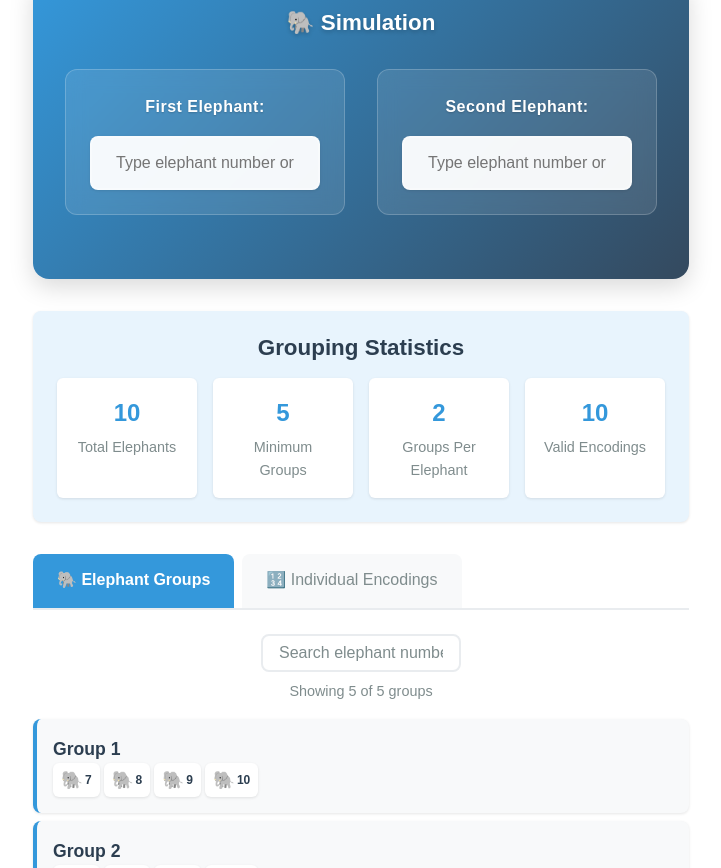
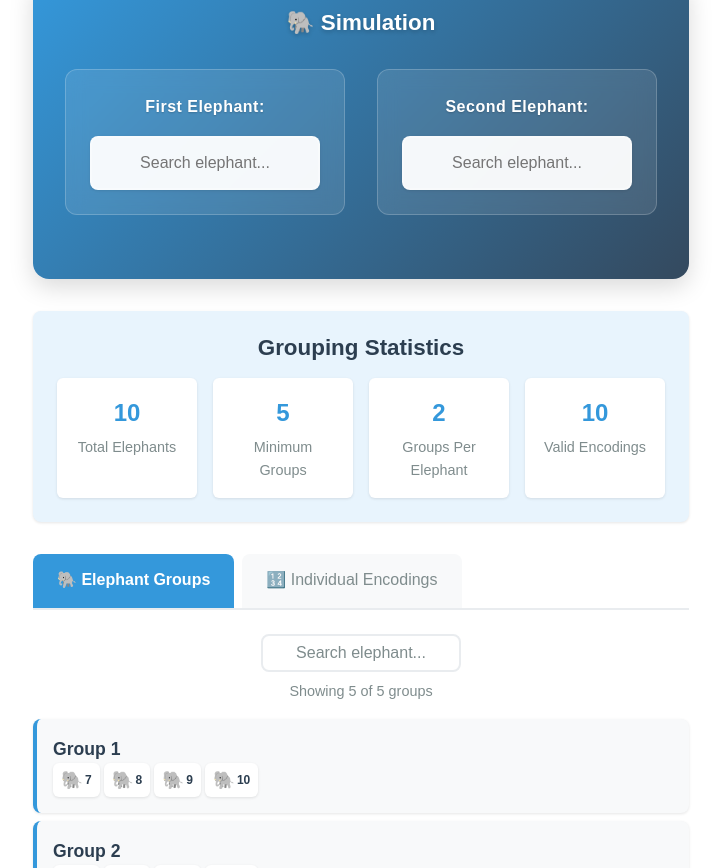
Before and after one commit to aglucky/elephant_race, a website: page src/index.html in a window 1280 px wide. Shown: the part 380-1248 px from the top of the page, without its empty margins (279-1000 px from the left). Drawn offline with Linux system fonts and the light colour scheme.

Commit message:
fix wording

```diff
--- a/src/index.html
+++ b/src/index.html
@@ -31,14 +31,14 @@
                 <div class="elephant-selector">
                     <label for="elephant1">First Elephant:</label>
                     <div class="combobox-container">
-                        <input type="text" id="elephant1Combobox" class="combobox-input" placeholder="Type elephant number or name..." autocomplete="off">
+                        <input type="text" id="elephant1Combobox" class="combobox-input" placeholder="Search elephant..." autocomplete="off">
                         <div id="elephant1Dropdown" class="combobox-dropdown" style="display: none;"></div>
                     </div>
                 </div>
                 <div class="elephant-selector">
                     <label for="elephant2">Second Elephant:</label>
                     <div class="combobox-container">
-                        <input type="text" id="elephant2Combobox" class="combobox-input" placeholder="Type elephant number or name..." autocomplete="off">
+                        <input type="text" id="elephant2Combobox" class="combobox-input" placeholder="Search elephant..." autocomplete="off">
                         <div id="elephant2Dropdown" class="combobox-dropdown" style="display: none;"></div>
                     </div>
                 </div>
@@ -140,7 +140,7 @@
                     <div id="groupings-tab" class="tab-content active">
                         ${numElephants <= 1000 ?
                             `<div class="groups-search">
-                                <input type="text" id="groupSearch" placeholder="Search elephant number in groups..." class="search-input">
+                                <input type="text" id="groupSearch" placeholder="Search elephant..." class="search-input">
                                 <div class="search-info">Showing <span id="visibleGroupsCount">${groups.filter(g => g.length > 0).length}</span> of ${groups.filter(g => g.length > 0).length} groups</div>
                             </div>
                             <div class="groups-container" id="groupsContainer">
@@ -202,7 +202,7 @@
                     <div id="encodings-tab" class="tab-content">
                         ${numElephants <= 1000 ?
                             `<div class="encodings-search">
-                                <input type="text" id="elephantSearch" placeholder="Search elephant number..." class="search-input">
+                                <input type="text" id="elephantSearch" placeholder="Search elephant..." class="search-input">
                                 <div class="search-info">Showing <span id="visibleCount">${numElephants}</span> of ${numElephants} elephants</div>
                             </div>
                             <div class="encodings-grid" id="encodingsGrid">
@@ -228,7 +228,7 @@
                                 }).join('')}
                             </div>` :
                             `<div class="large-number-notice">
-                                <h3>🔢 Encodings Available</h3>
+                                <h3>🔢 Encodings Generated Successfully</h3>
                                 <p><em>Individual elephant encodings are hidden for numbers above 1,000 to maintain performance.</em></p>
                                 <p>Use the comparison tool above to view specific elephant encodings.</p>
                             </div>`
```
